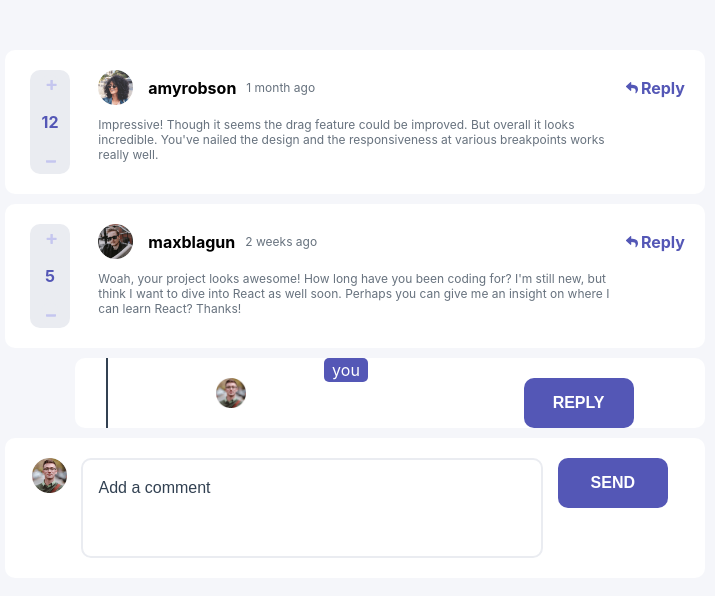
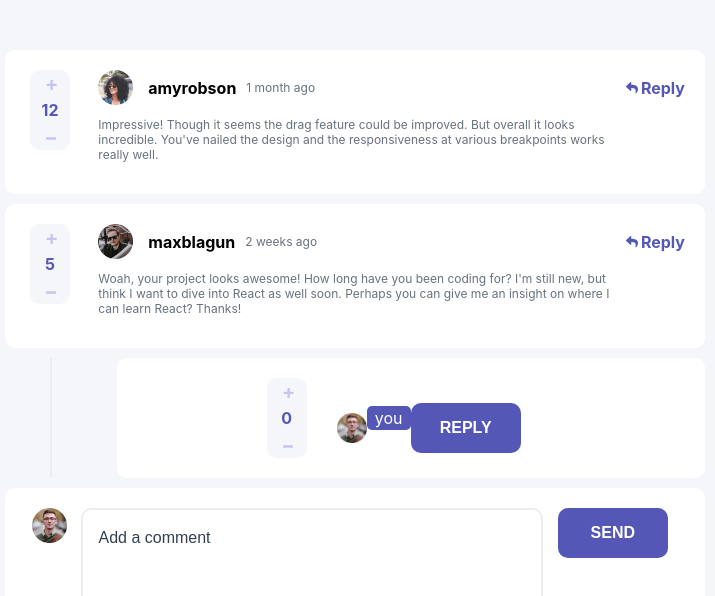
Before and after one commit to xflameyoke/interactive-comment-section-app, a React (Create React App) app: page / in a window 1280 px wide. Shown: the top 596 px of the page, without its empty margins (285-1000 px from the left). Built offline with nearby package versions, Linux system fonts and the light colour scheme.

Commit message:
refactor: reply component

```diff
--- a/src/components/reply/reply.styled.ts
+++ b/src/components/reply/reply.styled.ts
@@ -12,19 +12,25 @@ const come = keyframes`
 `;
 
 export const ReplyStyled = styled.div`
-  margin: 10px 0 10px auto;
+  display: flex;
+  border-left: 2px solid ${({ theme }) => theme.colors.lightGray};
+  margin-left: 45px;
+  height: 120px;
+  animation-name: ${come};
+  animation-duration: 1s;
+  animation-iteration-count: ease-in;
+`;
+
+export const ReplyContent = styled.div`
+  margin-left: auto;
   padding-top: 20px;
   width: 90%;
   border-radius: 10px;
   background-color: ${({ theme }) => theme.colors.white};
   display: flex;
-  gap: 15px;
-  align-items: first-baseline;
-  justify-content: space-around;
+  align-items: center;
+  justify-content: center;
   padding-top: 0px;
-  animation-name: ${come};
-  animation-duration: 1s;
-  animation-iteration-count: ease-in;
 `;
 
 export const ReplyButtonWrapper = styled.div`
@@ -52,8 +58,3 @@ export const ReplyAvatar = styled.img`
   width: 30px;
   height: 30px;
 `;
-
-export const ReplyLine = styled.div`
-  display: flex;
-  border: 1px solid ${({ theme }) => theme.colors.darkBlue};
-`;
--- a/src/components/reply/reply.tsx
+++ b/src/components/reply/reply.tsx
@@ -1,27 +1,46 @@
-import React from 'react';
+import React, { useState } from 'react';
 import {
   ReplyAvatar,
   ReplyButtonWrapper,
-  ReplyLine,
+  ReplyContent,
   ReplyStyled,
   ReplyText,
   ReplyYou,
 } from './reply.styled';
 import ReplyButton from '../replyButton/replyButton';
 import Avatar from '../../assets/avatars/image-juliusomo.png';
+import ScoreCounter from '../scoreCounter/scoreCounter';
 
-const Reply = () => (
+const Reply = () => {
+  const [initialScore, setInitialScore] = useState(0);
+
+  const voteUp = () => {
+    setInitialScore((lastVote) => lastVote + 1);
+  };
+
+  const voteDown = () => {
+    setInitialScore((lastVote) => lastVote - 1);
+  };
+
+  return (
     <>
       <ReplyStyled>
-      <ReplyLine />
+        <ReplyContent>
+          <ScoreCounter
+            voteUp={voteUp}
+            voteDown={voteDown}
+            vote={initialScore}
+          />
           <ReplyAvatar src={Avatar} alt="Current User" />
           <ReplyYou>you</ReplyYou>
           <ReplyText />
           <ReplyButtonWrapper>
             <ReplyButton />
           </ReplyButtonWrapper>
+        </ReplyContent>
       </ReplyStyled>
     </>
   );
+};
 
 export default Reply;
--- a/src/components/scoreCounter/scoreCounter.styled.ts
+++ b/src/components/scoreCounter/scoreCounter.styled.ts
@@ -7,10 +7,10 @@ export const ScoreStyled = styled.div`
   padding: 5px;
   flex-direction: column;
   width: 30px;
-  height: 90%;
+  height: 70px;
   color: ${({ theme }) => theme.colors.moderateBlue};
   border-radius: 10px;
-  background: ${({ theme }) => theme.colors.lightGray};
+  background-color: ${({ theme }) => theme.colors.veryLightGray};
   margin-left: 5px;
   font-weight: bold;
 `;
@@ -19,7 +19,7 @@ export const ScoreButtonStyled = styled.button`
   border: none;
   width: 20px;
   height: 20px;
-  background: ${({ theme }) => theme.colors.lightGray};
+  background: ${({ theme }) => theme.colors.veryLightGray};
   cursor: pointer;
   border-radius: 25px;
   color: lightgrey;
--- a/src/components/scoreCounter/scoreCounter.tsx
+++ b/src/components/scoreCounter/scoreCounter.tsx
@@ -4,12 +4,12 @@ import IconPlus from '../../assets/icons/icon-plus.svg';
 import IconMinus from '../../assets/icons/icon-minus.svg';
 
 interface Props {
-  voteUp: () => void;
-  voteDown: () => void;
-  vote: number;
+  voteUp?: () => void;
+  voteDown?: () => void;
+  vote?: number;
 }
 
-const scoreCounter: React.FC<Props> = (props) => (
+const ScoreCounter: React.FC<Props> = (props) => (
   <ScoreStyled>
     <ScoreButtonStyled onClick={props.voteUp}>
       <img src={IconPlus} alt="IconPlus" />
@@ -21,4 +21,4 @@ const scoreCounter: React.FC<Props> = (props) => (
   </ScoreStyled>
 );
 
-export default scoreCounter;
+export default ScoreCounter;
```
Lines whose indentation alone changed are shown as unchanged.
